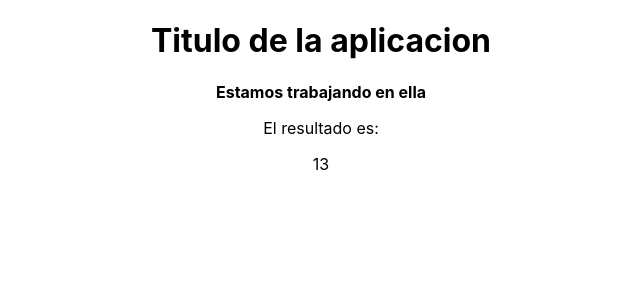
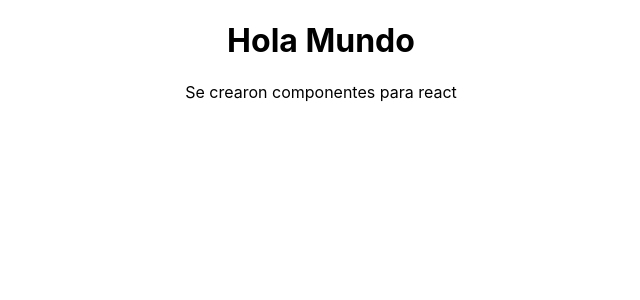
Before and after one commit to imanuel96i/PPJ-JavaScript, a React (Create React App) app in the folder tienda/: page / in a window 1280 px wide. Shown: the top 300 px of the page, without its empty margins (319-959 px from the left). Built offline with nearby package versions, Linux system fonts and the light colour scheme.

Commit message:
Creacion de componentes

```diff
--- a/tienda/src/App.js
+++ b/tienda/src/App.js
@@ -1,17 +1,19 @@
 import './App.css';
 
+const Mensaje = () => {
+  return <h1>Hola Mundo</h1>
+}
+
+const Descripcion = () => {
+  return <p>Se crearon componentes para react</p>
+}
+
 const App = () => {
-  const a = 2
-  const b = 11
 
   return (
     <div className="App">
-      <h1>Titulo de la aplicacion</h1>
-      <strong>Estamos trabajando en ella</strong>
-      <div>
-        <p>El resultado es:</p>
-        {a + b}
-      </div>
+      <Mensaje />
+      <Descripcion/>
     </div>
   );
 }
```
